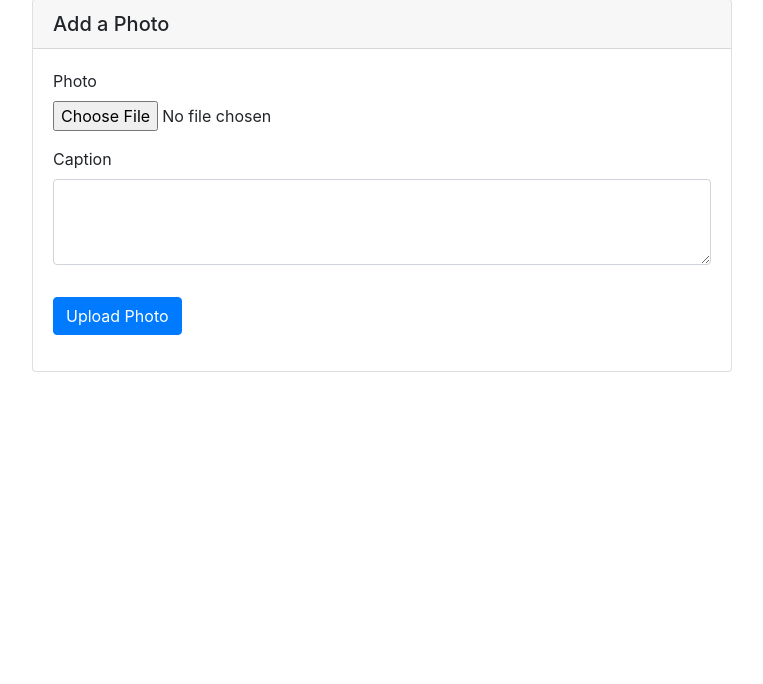
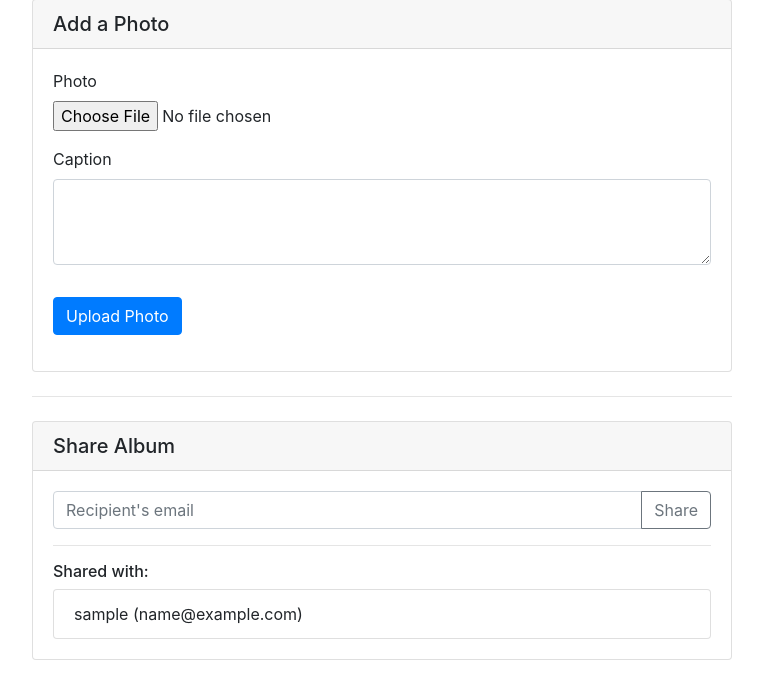
Before and after one commit to GoguillonNicolas/photosHub, a Flask app: page /album/1 in a window 1280 px wide. Shown: the part 364-1048 px from the top of the page, without its empty margins (68-831 px from the left). Before the commit the page ends 736 px from the top, so only its background shows below. Run offline with Flask 3, Linux system fonts and the light colour scheme; a user stored in the database is signed in; tables that the repository leaves empty hold one stand-in row (values such as "Sample post"); grey boxes marked "Sample" are stand-in pictures; some libraries are stand-ins or nearby versions.

Commit message:
feat(albums): sharing albums now works

```diff
--- a/photohub/forms.py
+++ b/photohub/forms.py
@@ -40,3 +40,7 @@ class PhotoForm(FlaskForm):
     photo = FileField('Photo', validators=[DataRequired(), FileAllowed(['jpg', 'png', 'jpeg', 'gif'])])
     caption = TextAreaField('Caption')
     submit = SubmitField('Upload Photo')
+
+class ShareAlbumForm(FlaskForm):
+    email = StringField('Email', validators=[DataRequired(), Email()])
+    submit = SubmitField('Share')
--- a/photohub/routes.py
+++ b/photohub/routes.py
@@ -36,8 +36,11 @@ def home():
 @app.route("/albums")
 @login_required
 def albums():
-    user_albums = Album.query.filter_by(owner=current_user).all()
-    return render_template('albums.html', title='My Albums', albums=user_albums)
+    owned_albums = current_user.owned_albums
+    shared_albums = current_user.shared_with_me
+    all_albums = list(set(owned_albums + shared_albums))
+    all_albums.sort(key=lambda x: x.created_at, reverse=True)
+    return render_template('albums.html', title='My Albums', albums=all_albums)
 
 @app.route("/album/new", methods=['GET', 'POST'])
 @login_required
@@ -95,6 +98,36 @@ def delete_album(album_id):
     flash('Your album and all its photos have been deleted!', 'success')
     return redirect(url_for('albums'))
 
+@app.route("/album/<int:album_id>/share", methods=['POST'])
+@login_required
+def share_album(album_id):
+    album = Album.query.get_or_404(album_id)
+    if album.owner != current_user:
+        abort(403)
+
+    email = request.form.get('email')
+    if not email:
+        flash('Email is required.', 'danger')
+        return redirect(url_for('album', album_id=album.id))
+
+    user_to_share_with = User.query.filter_by(email=email).first()
+    if not user_to_share_with:
+        flash('User with that email does not exist.', 'danger')
+        return redirect(url_for('album', album_id=album.id))
+
+    if user_to_share_with == current_user:
+        flash('You cannot share an album with yourself.', 'info')
+        return redirect(url_for('album', album_id=album.id))
+
+    if user_to_share_with in album.shared_with_users:
+        flash('This album is already shared with this user.', 'info')
+        return redirect(url_for('album', album_id=album.id))
+
+    album.shared_with_users.append(user_to_share_with)
+    db.session.commit()
+    flash(f'Album shared with {user_to_share_with.username}.', 'success')
+    return redirect(url_for('album', album_id=album.id))
+
 @app.route("/register", methods=['GET', 'POST'])
 def register():
     if current_user.is_authenticated:
--- a/photohub/templates/album_detail.html
+++ b/photohub/templates/album_detail.html
@@ -72,5 +72,34 @@
                 </form>
             </div>
         </div>
+
+        <!-- Share Album Section -->
+        {% if album.owner == current_user %}
+        <hr>
+        <div class="card my-4">
+            <h5 class="card-header">Share Album</h5>
+            <div class="card-body">
+                <form method="POST" action="{{ url_for('share_album', album_id=album.id) }}">
+                    <div class="input-group">
+                        <input type="email" name="email" class="form-control" placeholder="Recipient's email" required>
+                        <div class="input-group-append">
+                            <button class="btn btn-outline-secondary" type="submit">Share</button>
+                        </div>
+                    </div>
+                </form>
+                <hr>
+                <h6>Shared with:</h6>
+                {% if album.shared_with_users %}
+                    <ul class="list-group">
+                        {% for user in album.shared_with_users %}
+                            <li class="list-group-item">{{ user.username }} ({{ user.email }})</li>
+                        {% endfor %}
+                    </ul>
+                {% else %}
+                    <p>This album has not been shared with anyone yet.</p>
+                {% endif %}
+            </div>
+        </div>
+        {% endif %}
     </div>
 {% endblock content %}
```
